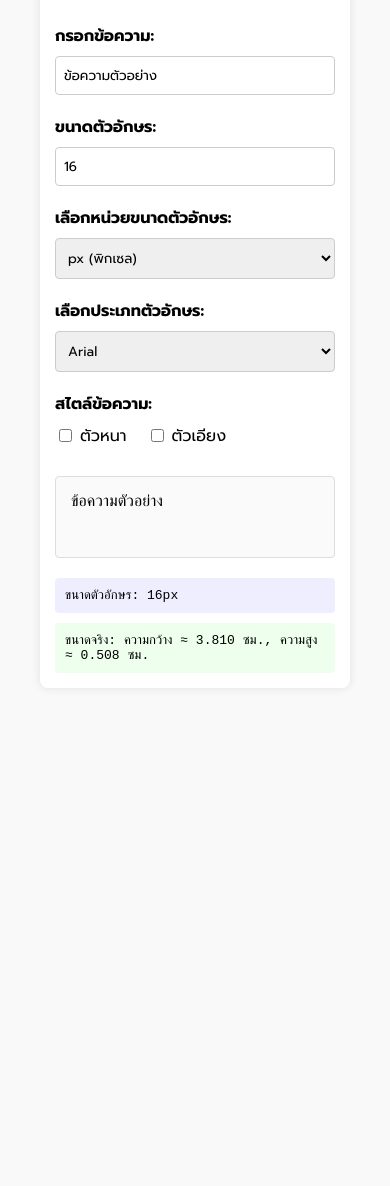
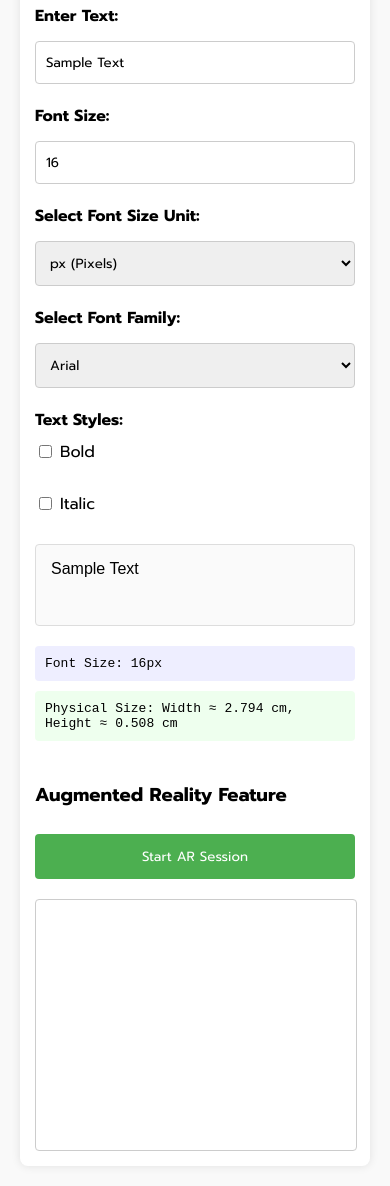
Before and after one commit to T0b1e/reality-font-size, a plain HTML site: page index.html in a window 390 px wide. Shown: the part 143-1329 px from the top of the page. Before the commit the page ends 871 px from the top, so only its background shows below. Drawn offline with Linux system fonts and the light colour scheme.

Commit message:
adding cam
just for testing on mobile

```diff
--- a/index.html
+++ b/index.html
@@ -1,15 +1,20 @@
 <!DOCTYPE html>
-<html lang="th">
+<html lang="en">
 <head>
   <meta charset="UTF-8">
-  <title>ขนาดตัวอักษร กับ ขนาดจริง</title>
+  <title>Dynamic Font Size Preview with AR Integration</title>
+  <!-- A-Frame -->
+  <script src="https://aframe.io/releases/1.2.0/aframe.min.js"></script>
+  <!-- AR.js -->
+  <script src="https://cdn.jsdelivr.net/gh/AR-js-org/AR.js@3.3.2/aframe/build/aframe-ar.js"></script>
+  <!-- Existing styles -->
   <style>
-
-@import url('https://fonts.googleapis.com/css2?family=Prompt:ital,wght@0,100;0,200;0,300;0,400;0,500;0,600;0,700;0,800;0,900;1,100;1,200;1,300;1,400;1,500;1,600;1,700;1,800;1,900&display=swap');
+    @import url('https://fonts.googleapis.com/css2?family=Prompt:wght@400;700&display=swap');
 
     body {
-      font-family: "Prompt", serif;
-      margin: 40px;
+      font-family: "Prompt", sans-serif;
+      margin: 0;
+      padding: 20px;
       background-color: #f9f9f9;
     }
 
@@ -34,14 +39,27 @@
 
     input[type="text"],
     input[type="number"],
-    select {
-        font-family: "Prompt", serif;
-
+    select,
+    button {
+      font-family: "Prompt", sans-serif;
       width: 100%;
-      padding: 8px;
+      padding: 10px;
       box-sizing: border-box;
       border: 1px solid #ccc;
       border-radius: 4px;
+      margin-top: 5px;
+    }
+
+    button {
+      cursor: pointer;
+      background-color: #4CAF50;
+      color: white;
+      border: none;
+      transition: background-color 0.3s ease;
+    }
+
+    button:hover {
+      background-color: #45a049;
     }
 
     .styles {
@@ -65,6 +83,8 @@
       min-height: 50px;
       margin-bottom: 20px;
       white-space: pre-wrap; /* Preserve whitespace */
+      word-wrap: break-word;
+      overflow-wrap: break-word;
     }
 
     .result, .calculation {
@@ -79,6 +99,33 @@
       background-color: #efe;
     }
 
+    /* AR Section Styles */
+    .ar-section {
+      margin-top: 40px;
+    }
+
+    .ar-section h3 {
+      margin-bottom: 20px;
+    }
+
+    .ar-container {
+      width: 100%;
+      height: 400px;
+      border: 1px solid #ccc;
+      border-radius: 4px;
+      overflow: hidden;
+      position: relative;
+    }
+
+    #ar-scene {
+      width: 100%;
+      height: 100%;
+      position: absolute;
+      top: 0;
+      left: 0;
+      display: none; /* Hidden by default */
+    }
+
     /* Responsive Design */
     @media (max-width: 800px) {
       .container {
@@ -88,42 +135,60 @@
       .preview {
         padding: 15px;
       }
+
+      .ar-container {
+        height: 300px;
+      }
+    }
+
+    @media (max-width: 500px) {
+      .styles {
+        flex-direction: column;
+      }
+
+      button {
+        padding: 12px;
+      }
+
+      .ar-container {
+        height: 250px;
+      }
     }
   </style>
 </head>
 <body>
   <div class="container">
-    <h2>ตัวอย่างขนาดตัวอักษรแบบไดนามิกพร้อมขนาดจริง</h2>
+    <h2>Dynamic Font Size Preview with AR Integration</h2>
 
     <!-- Text Input -->
     <div class="field">
-      <label for="text-input">กรอกข้อความ:</label>
-      <input type="text" id="text-input" placeholder="พิมพ์ข้อความของคุณที่นี่" value="ข้อความตัวอย่าง">
+      <label for="text-input">Enter Text:</label>
+      <input type="text" id="text-input" placeholder="Type your text here" value="Sample Text">
     </div>
 
     <!-- Font Size Value Input -->
     <div class="field">
-      <label for="font-size-input">ขนาดตัวอักษร:</label>
-      <input type="number" id="font-size-input" placeholder="ใส่ขนาดตัวอักษร" value="16" min="1">
+      <label for="font-size-input">Font Size:</label>
+      <input type="number" id="font-size-input" placeholder="Enter font size" value="16" min="1">
     </div>
 
     <!-- Font Size Unit Select (ComboBox) -->
     <div class="field">
-      <label for="unit-select">เลือกหน่วยขนาดตัวอักษร:</label>
+      <label for="unit-select">Select Font Size Unit:</label>
       <select id="unit-select">
         <!-- Absolute Units -->
-        <optgroup label="หน่วยสัมบูรณ์">
-          <option value="px">px (พิกเซล)</option>
-          <option value="pt">pt (พอยต์)</option>
-          <option value="cm">cm (เซนติเมตร)</option>
-          <option value="mm">mm (มิลลิเมตร)</option>
-          <option value="in">in (นิ้ว)</option>
-          <option value="pc">pc (พิกัส)</option>
-          <option value="Q">Q (คิว)</option>
+        <optgroup label="Absolute Units">
+          <option value="px">px (Pixels)</option>
+          <option value="pt">pt (Points)</option>
+          <option value="cm">cm (Centimeters)</option>
+          <option value="mm">mm (Millimeters)</option>
+          <option value="in">in (Inches)</option>
+          <option value="pc">pc (Picas)</option>
+          <option value="Q">Q (Quarter-Millimeters)</option>
         </optgroup>
 
         <!-- Relative Units -->
-        <optgroup label="หน่วยสัมพัทธ์">
+        <optgroup label="Relative Units">
           <option value="em">em</option>
           <option value="rem">rem</option>
           <option value="%">%</option>
@@ -135,15 +200,15 @@
         </optgroup>
 
         <!-- Viewport-Based Units -->
-        <optgroup label="หน่วยตามขนาดหน้าจอ">
-          <option value="vw">vw (ความกว้างของหน้าจอ)</option>
-          <option value="vh">vh (ความสูงของหน้าจอ)</option>
+        <optgroup label="Viewport-Based Units">
+          <option value="vw">vw (Viewport Width)</option>
+          <option value="vh">vh (Viewport Height)</option>
           <option value="vmin">vmin</option>
           <option value="vmax">vmax</option>
         </optgroup>
 
         <!-- Keyword Values -->
-        <optgroup label="ค่าคีย์เวิร์ด">
+        <optgroup label="Keyword Values">
           <option value="xx-small">xx-small</option>
           <option value="x-small">x-small</option>
           <option value="small">small</option>
@@ -159,7 +224,7 @@
 
     <!-- Font Family Select (ComboBox) -->
     <div class="field">
-      <label for="font-family-select">เลือกประเภทตัวอักษร:</label>
+      <label for="font-family-select">Select Font Family:</label>
       <select id="font-family-select">
         <option value="Arial, sans-serif">Arial</option>
         <option value="'Times New Roman', serif">Times New Roman</option>
@@ -177,31 +242,49 @@
 
     <!-- Text Style Options -->
     <div class="field">
-      <label>สไตล์ข้อความ:</label>
+      <label>Text Styles:</label>
       <div class="styles">
         <label>
-          <input type="checkbox" id="bold-checkbox"> ตัวหนา
+          <input type="checkbox" id="bold-checkbox"> Bold
         </label>
         <label>
-          <input type="checkbox" id="italic-checkbox"> ตัวเอียง
+          <input type="checkbox" id="italic-checkbox"> Italic
         </label>
       </div>
     </div>
 
     <!-- Display Area -->
     <div class="preview" id="preview-area">
-      ข้อความตัวอย่าง
+      Sample Text
     </div>
 
     <!-- Result Display -->
     <div class="result" id="result-display">
-      ขนาดตัวอักษร: 16px
+      Font Size: 16px
     </div>
 
     <!-- Physical Dimensions Display -->
     <div class="calculation" id="calculation-display">
-      ขนาดจริง: กำลังคำนวณ...
+      Physical Size: Calculating...
     </div>
+
+    <!-- AR Section -->
+    <section class="ar-section">
+      <h3>Augmented Reality Feature</h3>
+      <!-- AR Session Button -->
+      <div class="field">
+        <button id="start-ar-button">Start AR Session</button>
+      </div>
+
+      <!-- AR Container -->
+      <div class="ar-container">
+        <!-- AR Scene -->
+        <a-scene id="ar-scene" embedded arjs='sourceType: webcam;' style="display: none;">
+          <!-- Sample Text in AR -->
+          <a-text id="ar-text" value="Sample AR Text" position="0 0 0" rotation="0 0 0" color="#FF0000" scale="2 2 2"></a-text>
+        </a-scene>
+      </div>
+    </section>
   </div>
 
   <script>
@@ -217,16 +300,24 @@
       const resultDisplay = document.getElementById('result-display');
       const calculationDisplay = document.getElementById('calculation-display');
 
+      // AR Elements
+      const startArButton = document.getElementById('start-ar-button');
+      const arScene = document.getElementById('ar-scene');
+      const arText = document.getElementById('ar-text');
+
       // Verify that all necessary elements are present
-      if (!textInput) console.error('ไม่พบองค์ประกอบที่มี ID "text-input".');
-      if (!fontSizeInput) console.error('ไม่พบองค์ประกอบที่มี ID "font-size-input".');
-      if (!unitSelect) console.error('ไม่พบองค์ประกอบที่มี ID "unit-select".');
-      if (!fontFamilySelect) console.error('ไม่พบองค์ประกอบที่มี ID "font-family-select".');
-      if (!boldCheckbox) console.error('ไม่พบองค์ประกอบที่มี ID "bold-checkbox".');
-      if (!italicCheckbox) console.error('ไม่พบองค์ประกอบที่มี ID "italic-checkbox".');
-      if (!previewArea) console.error('ไม่พบองค์ประกอบที่มี ID "preview-area".');
-      if (!resultDisplay) console.error('ไม่พบองค์ประกอบที่มี ID "result-display".');
-      if (!calculationDisplay) console.error('ไม่พบองค์ประกอบที่มี ID "calculation-display".');
+      if (!textInput) console.error('Element with ID "text-input" not found.');
+      if (!fontSizeInput) console.error('Element with ID "font-size-input" not found.');
+      if (!unitSelect) console.error('Element with ID "unit-select" not found.');
+      if (!fontFamilySelect) console.error('Element with ID "font-family-select" not found.');
+      if (!boldCheckbox) console.error('Element with ID "bold-checkbox" not found.');
+      if (!italicCheckbox) console.error('Element with ID "italic-checkbox" not found.');
+      if (!previewArea) console.error('Element with ID "preview-area" not found.');
+      if (!resultDisplay) console.error('Element with ID "result-display" not found.');
+      if (!calculationDisplay) console.error('Element with ID "calculation-display" not found.');
+      if (!startArButton) console.error('Element with ID "start-ar-button" not found.');
+      if (!arScene) console.error('Element with ID "ar-scene" not found.');
+      if (!arText) console.error('Element with ID "ar-text" not found.');
 
       // Add event listeners only if elements exist
       if (boldCheckbox) {
@@ -274,6 +365,64 @@
         });
       }
 
+      // AR Session Controls
+      if (startArButton && arScene && arText) {
+        let arSessionActive = false;
+
+        // Function to start and stop AR Session
+        startArButton.addEventListener('click', () => {
+          if (!arSessionActive) {
+            // Check for AR support
+            if (navigator.mediaDevices && navigator.mediaDevices.getUserMedia) {
+              navigator.mediaDevices.getUserMedia({ video: true })
+                .then(stream => {
+                  arScene.style.display = 'block';
+                  startArButton.textContent = 'Stop AR Session';
+                  arSessionActive = true;
+                })
+                .catch(err => {
+                  displayError('Unable to access the camera for AR.');
+                  console.error('Camera Access Error:', err);
+                });
+            } else {
+              alert('Your device does not support AR.');
+              console.error('AR not supported in this browser.');
+            }
+          } else {
+            arScene.style.display = 'none';
+            startArButton.textContent = 'Start AR Session';
+            arSessionActive = false;
+          }
+        });
+
+        // Function to lock and unlock text position
+        arText.addEventListener('click', () => {
+          if (arText.getAttribute('rotation-lock') === 'true') {
+            // Unlock rotation
+            arText.removeAttribute('rotation-lock');
+            console.log('Unlocked text position');
+            alert('Text position unlocked');
+          } else {
+            // Lock rotation
+            arText.setAttribute('rotation-lock', 'true');
+            console.log('Locked text position');
+            alert('Text position locked');
+          }
+        });
+
+        // Optional: Add gesture controls or rotation restrictions
+        // Example: Prevent rotation if locked
+        arText.addEventListener('componentchanged', (event) => {
+          if (event.detail.name === 'rotation-lock' && arText.getAttribute('rotation-lock') === 'true') {
+            // Reset rotation to current locked state
+            const currentRotation = arText.getAttribute('rotation');
+            arText.setAttribute('rotation', currentRotation);
+          }
+        });
+      } else {
+        console.error('AR elements not found.');
+      }
+
       // Initial setup
       loadPreferences();
       handleViewportUnits();
@@ -302,7 +451,7 @@
 
           return ppi;
         } catch (error) {
-          displayError('ไม่สามารถประมาณค่า PPI ได้.');
+          displayError('Failed to estimate PPI.');
           console.error('Error in estimatePPI:', error);
           return 96; // Default PPI
         }
@@ -359,19 +508,19 @@
             inches = fontSizeValue * unitToInches[fontUnit];
           } else {
             inches = fontSizeValue * (1 / ppi); // Fallback to px
-            console.warn(`ไม่รู้จักหน่วย "${fontUnit}". ใช้ px แทน.`);
+            console.warn(`Unrecognized unit "${fontUnit}". Falling back to px.`);
           }
 
-          console.log(`ขนาดตัวอักษรในนิ้ว: ${inches}`);
+          console.log(`Font Size in inches: ${inches}`);
 
           // Convert inches to centimeters
           const cm = inches * 2.54;
 
-          console.log(`ขนาดตัวอักษรในเซนติเมตร: ${cm}`);
+          console.log(`Font Size in centimeters: ${cm}`);
 
           // Adjust for font family
           // Different fonts have different average character widths
-          // We'll define average width multipliers for selected fonts
+          // Define average width multipliers for selected fonts
           const fontWidthMultipliers = {
             'Arial, sans-serif': 0.6,
             "'Times New Roman', serif": 0.5,
@@ -390,39 +539,39 @@
           // Determine the multiplier based on selected font
           const multiplier = fontWidthMultipliers[fontFamily] || fontWidthMultipliers['default'];
 
-          console.log(`ตัวคูณความกว้างของตัวอักษรสำหรับ "${fontFamily}": ${multiplier}`);
+          console.log(`Font Width Multiplier for "${fontFamily}": ${multiplier}`);
 
           // Adjust multiplier for bold and italic styles
           let styleMultiplier = 1;
-          if (isBold) styleMultiplier += 0.05; // เพิ่มความกว้าง 5% สำหรับตัวหนา
-          if (isItalic) styleMultiplier += 0.03; // เพิ่มความกว้าง 3% สำหรับตัวเอียง
+          if (isBold) styleMultiplier += 0.05; // Increase width by 5% for bold
+          if (isItalic) styleMultiplier += 0.03; // Increase width by 3% for italic
 
-          console.log(`ตัวคูณสไตล์: ${styleMultiplier}`);
+          console.log(`Style Multiplier: ${styleMultiplier}`);
 
           // Estimate height based on font size (approximation)
           // Typically, height ≈ font size * 1.2 (line height)
           let heightCm = cm * 1.2;
 
           // Adjust height for bold and italic
-          if (isBold) heightCm *= 1.02; // เพิ่มความสูง 2% สำหรับตัวหนา
-          if (isItalic) heightCm *= 1.01; // เพิ่มความสูง 1% สำหรับตัวเอียง
+          if (isBold) heightCm *= 1.02; // Slightly increase height for bold
+          if (isItalic) heightCm *= 1.01; // Slightly increase height for italic
 
-          console.log(`ความสูงในเซนติเมตรหลังปรับสไตล์: ${heightCm}`);
+          console.log(`Height in cm after style adjustments: ${heightCm}`);
 
           // For width, estimate based on character count and average width
           const avgCharWidth = multiplier * cm * styleMultiplier;
-          console.log(`ความกว้างเฉลี่ยของตัวอักษร: ${avgCharWidth} เซนติเมตร`);
+          console.log(`Average Character Width: ${avgCharWidth} cm`);
           const numChars = previewArea.textContent.length || 1; // Avoid division by zero
           const widthCm = avgCharWidth * numChars;
 
-          console.log(`ความกว้างในเซนติเมตร: ${widthCm}`);
+          console.log(`Width in cm: ${widthCm}`);
 
           return {
             width: widthCm.toFixed(3),
             height: heightCm.toFixed(3)
           };
         } catch (error) {
-          displayError('ไม่สามารถคำนวณขนาดจริงได้.');
+          displayError('Failed to calculate physical size.');
           console.error('Error in calculatePhysicalSize:', error);
           return {
             width: 'N/A',
@@ -437,9 +586,9 @@
        */
       function displayError(message) {
         if (calculationDisplay) {
-          calculationDisplay.textContent = `ข้อผิดพลาด: ${message}`;
+          calculationDisplay.textContent = `Error: ${message}`;
         }
-        console.error(`ข้อผิดพลาด: ${message}`);
+        console.error(`Error: ${message}`);
       }
 
       /**
@@ -455,20 +604,20 @@
           const isBold = boldCheckbox ? boldCheckbox.checked : false;
           const isItalic = italicCheckbox ? italicCheckbox.checked : false;
 
-          console.log(`กำลังอัปเดตตัวอย่างด้วยข้อความ: "${text}", ขนาดตัวอักษร: ${fontSizeValue}${fontUnit}, ประเภทตัวอักษร: ${fontFamily}, ตัวหนา: ${isBold}, ตัวเอียง: ${isItalic}`);
+          console.log(`Updating Preview with Text: "${text}", Font Size: ${fontSizeValue}${fontUnit}, Font Family: ${fontFamily}, Bold: ${isBold}, Italic: ${isItalic}`);
 
           // Validate font size value
           if (isNaN(fontSizeValue) || fontSizeValue <= 0) {
             if (fontSizeInput) fontSizeInput.style.borderColor = 'red';
-            if (resultDisplay) resultDisplay.textContent = 'โปรดใส่ขนาดตัวอักษรที่ถูกต้อง.';
-            if (calculationDisplay) calculationDisplay.textContent = 'ขนาดจริง: ไม่สามารถคำนวณได้';
+            if (resultDisplay) resultDisplay.textContent = 'Please enter a valid font size.';
+            if (calculationDisplay) calculationDisplay.textContent = 'Physical Size: N/A';
             if (previewArea) {
               previewArea.style.fontSize = 'inherit'; // Reset to default
               previewArea.style.fontFamily = 'inherit';
               previewArea.style.fontWeight = 'normal';
               previewArea.style.fontStyle = 'normal';
             }
-            console.log('ขนาดตัวอักษรไม่ถูกต้อง.');
+            console.log('Invalid font size value.');
             return;
           } else {
             if (fontSizeInput) fontSizeInput.style.borderColor = '#ccc';
@@ -497,13 +646,13 @@
 
           // Update the result display
           if (resultDisplay) {
-            resultDisplay.textContent = `ขนาดตัวอักษร: ${fontSizeValue}${fontUnit}`;
+            resultDisplay.textContent = `Font Size: ${fontSizeValue}${fontUnit}`;
           }
 
           // Log to the console
-          console.log(`ขนาดตัวอักษรที่ถูกนำไปใช้: ${fontSizeValue}${fontUnit}`);
-          console.log(`ประเภทตัวอักษรที่ถูกนำไปใช้: ${fontFamily}`);
-          console.log(`สไตล์ที่ถูกนำไปใช้: ${isBold ? 'ตัวหนา' : ''} ${isItalic ? 'ตัวเอียง' : ''}`.trim());
+          console.log(`Applied Font Size: ${fontSizeValue}${fontUnit}`);
+          console.log(`Applied Font Family: ${fontFamily}`);
+          console.log(`Applied Styles: ${isBold ? 'Bold' : ''} ${isItalic ? 'Italic' : ''}`.trim());
 
           // Estimate PPI
           const ppi = estimatePPI();
@@ -511,13 +660,13 @@
           // Calculate physical size
           const physicalSize = calculatePhysicalSize(fontSizeValue, fontUnit, ppi, fontFamily, isBold, isItalic);
           if (calculationDisplay) {
-            calculationDisplay.textContent = `ขนาดจริง: ความกว้าง ≈ ${physicalSize.width} ซม., ความสูง ≈ ${physicalSize.height} ซม.`;
+            calculationDisplay.textContent = `Physical Size: Width ≈ ${physicalSize.width} cm, Height ≈ ${physicalSize.height} cm`;
           }
 
           // Log physical size to console
-          console.log(`ขนาดจริง: ความกว้าง ≈ ${physicalSize.width} ซม., ความสูง ≈ ${physicalSize.height} ซม.`);
+          console.log(`Physical Size: Width ≈ ${physicalSize.width} cm, Height ≈ ${physicalSize.height} cm`);
         } catch (error) {
-          displayError('เกิดข้อผิดพลาดขณะอัปเดตตัวอย่าง.');
+          displayError('An unexpected error occurred while updating the preview.');
           console.error('Error in updatePreview:', error);
         }
       }
@@ -535,9 +684,9 @@
             // Remove resize listener if not using viewport units
             window.removeEventListener('resize', updatePreview);
           }
-          console.log(`ตั้งค่าการฟังเหตุการณ์ resize สำหรับหน่วย: ${fontUnit}`);
+          console.log(`Added resize listener for unit: ${fontUnit}`);
         } catch (error) {
-          displayError('ไม่สามารถจัดการกับหน่วยตามขนาดหน้าจอได้.');
+          displayError('Failed to handle viewport units.');
           console.error('Error in handleViewportUnits:', error);
         }
       }
@@ -553,9 +702,9 @@
           if (fontFamilySelect) localStorage.setItem('fontFamily', fontFamilySelect.value);
           if (boldCheckbox) localStorage.setItem('isBold', boldCheckbox.checked);
           if (italicCheckbox) localStorage.setItem('isItalic', italicCheckbox.checked);
-          console.log('บันทึกการตั้งค่าไปยัง localStorage แล้ว.');
+          console.log('Preferences saved to localStorage.');
         } catch (error) {
-          displayError('ไม่สามารถบันทึกการตั้งค่าได้.');
+          displayError('Failed to save preferences.');
           console.error('Error in savePreferences:', error);
         }
       }
@@ -579,11 +728,11 @@
           if (boldCheckbox) boldCheckbox.checked = savedIsBold;
           if (italicCheckbox) italicCheckbox.checked = savedIsItalic;
 
-          console.log('โหลดการตั้งค่าจาก localStorage แล้ว.');
+          console.log('Preferences loaded from localStorage.');
 
           updatePreview();
         } catch (error) {
-          displayError('ไม่สามารถโหลดการตั้งค่าได้.');
+          displayError('Failed to load preferences.');
           console.error('Error in loadPreferences:', error);
         }
       }
```
